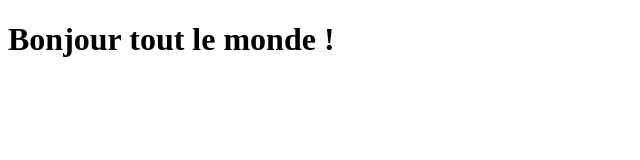
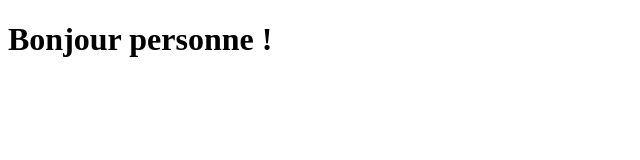
Before and after one commit to MickaelViaud/eni-test1, a plain HTML site: page index.html in a window 1280 px wide. Shown: the whole page, without its empty margins (0-640 px from the left). Drawn offline with Linux system fonts and the light colour scheme.

Commit message:
Je dis bonjour  à personne moi !

```diff
--- a/index.html
+++ b/index.html
@@ -7,6 +7,6 @@
     <title>Document</title>
 </head>
 <body>
-    <h1>Bonjour tout le monde !</h1>
+    <h1>Bonjour personne !</h1>
 </body>
 </html>
```
